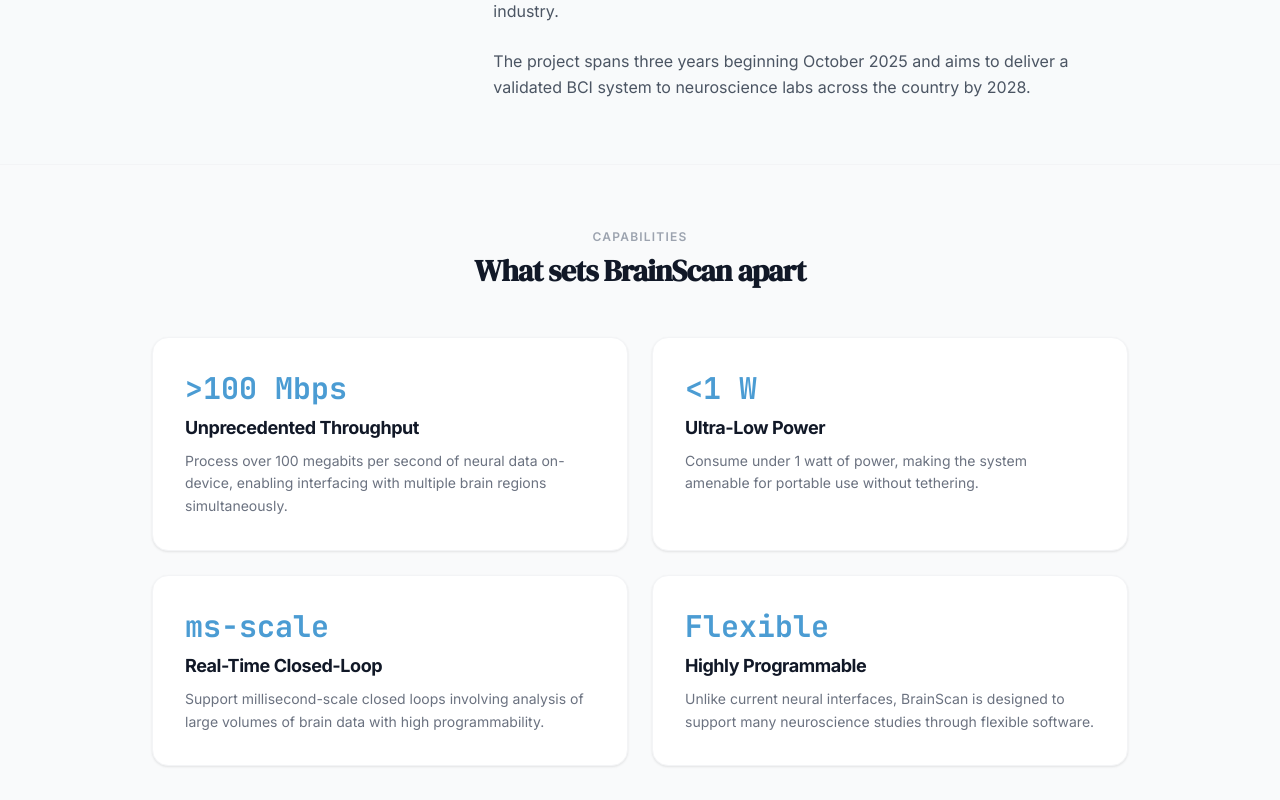
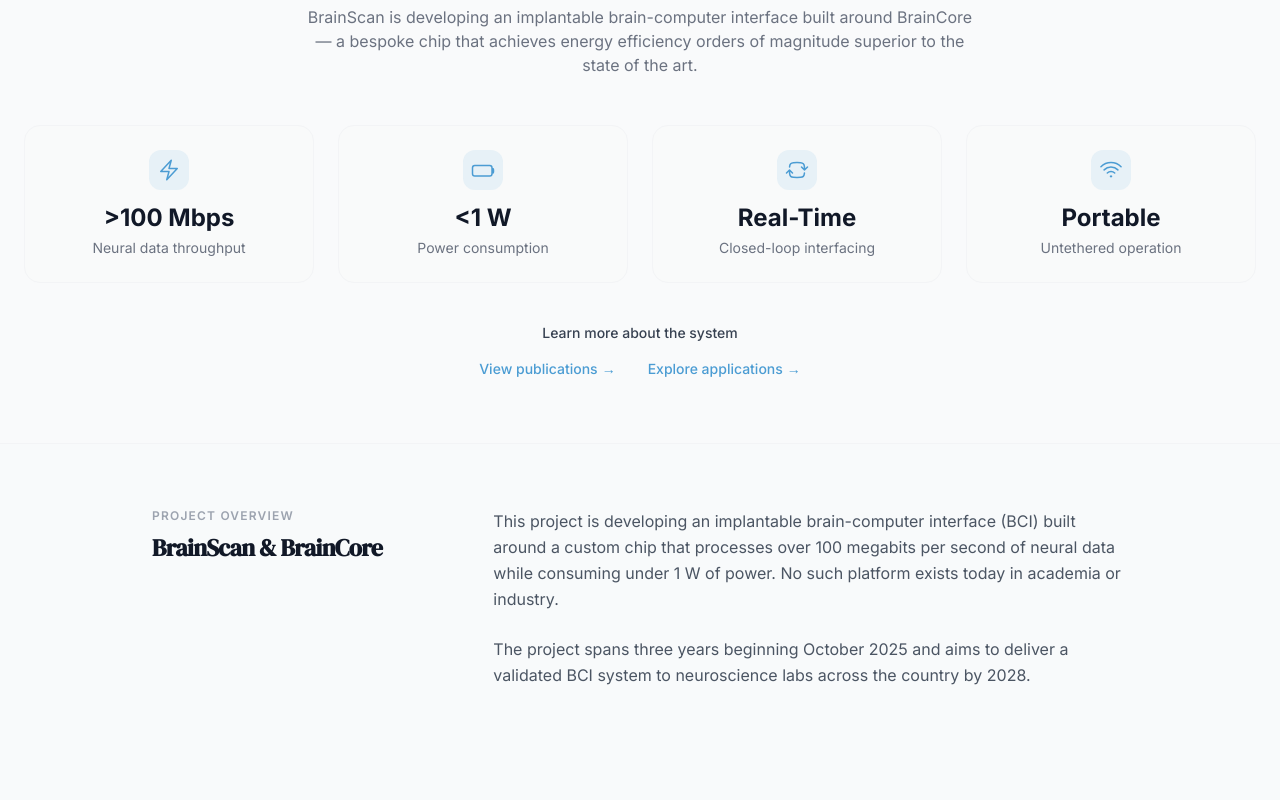
Before and after one commit to Gimmick12-DYY/UNCBCI_Project_Website, a Next.js app in the folder apps/web/: page /why in a window 1280 px wide. Shown: the part 640-1440 px from the top of the page. Built offline with nearby package versions, Linux system fonts and the light colour scheme.

Commit message:
Change- BrainScan home page

```diff
--- a/apps/web/app/page.tsx
+++ b/apps/web/app/page.tsx
@@ -4,36 +4,6 @@
 import { Hero } from '../components';
 
 export const dynamic = 'force-dynamic';
-
-const icons = {
-  throughput: (
-    <svg className="w-6 h-6" fill="none" stroke="currentColor" strokeWidth={1.5} viewBox="0 0 24 24">
-      <path strokeLinecap="round" strokeLinejoin="round" d="M3.75 13.5l10.5-11.25L12 10.5h8.25L9.75 21.75 12 13.5H3.75z" />
-    </svg>
-  ),
-  power: (
-    <svg className="w-6 h-6" fill="none" stroke="currentColor" strokeWidth={1.5} viewBox="0 0 24 24">
-      <path strokeLinecap="round" strokeLinejoin="round" d="M21 10.5h.375c.621 0 1.125.504 1.125 1.125v2.25c0 .621-.504 1.125-1.125 1.125H21M3.75 18h15A2.25 2.25 0 0021 15.75v-6a2.25 2.25 0 00-2.25-2.25h-15A2.25 2.25 0 001.5 9.75v6A2.25 2.25 0 003.75 18z" />
-    </svg>
-  ),
-  realtime: (
-    <svg className="w-6 h-6" fill="none" stroke="currentColor" strokeWidth={1.5} viewBox="0 0 24 24">
-      <path strokeLinecap="round" strokeLinejoin="round" d="M19.5 12c0-1.232-.046-2.453-.138-3.662a4.006 4.006 0 00-3.7-3.7 48.678 48.678 0 00-7.324 0 4.006 4.006 0 00-3.7 3.7c-.017.22-.032.441-.046.662M19.5 12l3-3m-3 3l-3-3m-12 3c0 1.232.046 2.453.138 3.662a4.006 4.006 0 003.7 3.7 48.656 48.656 0 007.324 0 4.006 4.006 0 003.7-3.7c.017-.22.032-.441.046-.662M4.5 12l3 3m-3-3l-3 3" />
-    </svg>
-  ),
-  portable: (
-    <svg className="w-6 h-6" fill="none" stroke="currentColor" strokeWidth={1.5} viewBox="0 0 24 24">
-      <path strokeLinecap="round" strokeLinejoin="round" d="M8.288 15.038a5.25 5.25 0 017.424 0M5.106 11.856c3.807-3.808 9.98-3.808 13.788 0M1.924 8.674c5.565-5.565 14.587-5.565 20.152 0M12.53 18.22l-.53.53-.53-.53a.75.75 0 011.06 0z" />
-    </svg>
-  ),
-};
-
-const capabilities = [
-  { stat: '>100 Mbps', label: 'Neural data throughput', icon: icons.throughput },
-  { stat: '<1 W', label: 'Power consumption', icon: icons.power },
-  { stat: 'Real-Time', label: 'Closed-loop interfacing', icon: icons.realtime },
-  { stat: 'Portable', label: 'Untethered operation', icon: icons.portable },
-];
 
 export default async function Page() {
   const allNews = await getPublishedNews();
@@ -43,31 +13,24 @@
     <div>
       <Hero />
 
-      {/* Why BrainScan summary */}
       <section className="bg-white border-y border-gray-100">
-        <div className="max-w-7xl mx-auto px-6 py-16">
-          <div className="text-center mb-12">
-            <p className="section-label mb-3">Why This System</p>
-            <h2 className="font-serif text-3xl md:text-4xl text-gray-900 mb-4">
-              No such platform exists today
-            </h2>
-            <p className="text-gray-500 max-w-2xl mx-auto">
-              BrainScan is developing an implantable brain-computer interface built around BrainCore &mdash;
-              a bespoke chip that achieves energy efficiency orders of magnitude superior to the state of the art.
-            </p>
-          </div>
-          <div className="grid grid-cols-2 md:grid-cols-4 gap-6">
-            {capabilities.map((cap) => (
-              <div key={cap.stat} className="text-center p-6 rounded-2xl bg-gray-50/80 border border-gray-100">
-                <div className="w-10 h-10 rounded-xl bg-unc/10 text-unc flex items-center justify-center mx-auto mb-3">{cap.icon}</div>
-                <div className="text-2xl font-bold text-gray-900 mb-1">{cap.stat}</div>
-                <div className="text-sm text-gray-500">{cap.label}</div>
-              </div>
-            ))}
-          </div>
-          <div className="text-center mt-8">
+        <div className="max-w-5xl mx-auto px-6 py-16 text-center">
+          <p className="section-label mb-3">NSF MRI Grant #2510152</p>
+          <h2 className="font-serif text-3xl md:text-4xl text-gray-900 mb-4">
+            A national instrument for neural interfacing
+          </h2>
+          <p className="text-gray-500 max-w-2xl mx-auto leading-relaxed">
+            BrainScan brings together researchers, engineers, and partner labs to build and share a
+            next-generation brain-computer interface&mdash;from custom BrainCore hardware to software
+            tools that labs can adopt nationwide.
+          </p>
+          <div className="flex justify-center gap-6 mt-8 flex-wrap">
             <Link href="/why" className="text-unc font-medium hover:text-unc-dark transition-colors text-sm inline-flex items-center gap-1 group">
-              Learn more about BrainScan
+              About BrainScan
+              <span className="group-hover:translate-x-1 transition-transform">&rarr;</span>
+            </Link>
+            <Link href="/application" className="text-unc font-medium hover:text-unc-dark transition-colors text-sm inline-flex items-center gap-1 group">
+              Explore applications
               <span className="group-hover:translate-x-1 transition-transform">&rarr;</span>
             </Link>
           </div>
@@ -107,6 +70,12 @@
                 <p className="text-xs text-gray-400 mt-0.5">{p.institution}</p>
               </div>
             ))}
+          </div>
+          <div className="text-center mt-10">
+            <Link href="/people" className="text-unc font-medium hover:text-unc-dark transition-colors text-sm inline-flex items-center gap-1 group">
+              Meet the team
+              <span className="group-hover:translate-x-1 transition-transform">&rarr;</span>
+            </Link>
           </div>
         </div>
       </section>
--- a/apps/web/app/why/page.tsx
+++ b/apps/web/app/why/page.tsx
@@ -1,33 +1,11 @@
 import React from 'react';
 import Link from 'next/link';
+import { CapabilityGrid } from '../../components/CapabilityGrid';
 
 export const metadata = {
   title: 'About BrainScan | BrainScan',
   description: 'BrainScan: An Instrument for High-Bandwidth Real-Time Closed-Loop Neural Interfacing, funded by NSF MRI Grant #2510152.',
 };
-
-const keyFeatures = [
-  {
-    title: 'Unprecedented Throughput',
-    description: 'Process over 100 megabits per second of neural data on-device, enabling interfacing with multiple brain regions simultaneously.',
-    stat: '>100 Mbps',
-  },
-  {
-    title: 'Ultra-Low Power',
-    description: 'Consume under 1 watt of power, making the system amenable for portable use without tethering.',
-    stat: '<1 W',
-  },
-  {
-    title: 'Real-Time Closed-Loop',
-    description: 'Support millisecond-scale closed loops involving analysis of large volumes of brain data with high programmability.',
-    stat: 'ms-scale',
-  },
-  {
-    title: 'Highly Programmable',
-    description: 'Unlike current neural interfaces, BrainScan is designed to support many neuroscience studies through flexible software.',
-    stat: 'Flexible',
-  },
-];
 
 const timeline = [
   { year: '2025', label: 'Project begins (October)', active: true },
@@ -63,6 +41,35 @@
         </div>
       </section>
 
+      <section className="bg-gray-50 border-y border-gray-100">
+        <div className="max-w-7xl mx-auto px-6 py-16">
+          <div className="text-center mb-12">
+            <p className="section-label mb-3">Why This System</p>
+            <h2 className="font-serif text-3xl md:text-4xl text-gray-900 mb-4">
+              No such platform exists today
+            </h2>
+            <p className="text-gray-500 max-w-2xl mx-auto">
+              BrainScan is developing an implantable brain-computer interface built around BrainCore &mdash;
+              a bespoke chip that achieves energy efficiency orders of magnitude superior to the state of the art.
+            </p>
+          </div>
+          <CapabilityGrid />
+          <div className="text-center mt-10 space-y-4">
+            <p className="text-sm font-medium text-gray-700">Learn more about the system</p>
+            <div className="flex flex-col sm:flex-row justify-center items-center gap-4 sm:gap-8">
+              <Link href="/publications" className="text-unc font-medium hover:text-unc-dark transition-colors text-sm inline-flex items-center gap-1 group">
+                View publications
+                <span className="group-hover:translate-x-1 transition-transform">&rarr;</span>
+              </Link>
+              <Link href="/application" className="text-unc font-medium hover:text-unc-dark transition-colors text-sm inline-flex items-center gap-1 group">
+                Explore applications
+                <span className="group-hover:translate-x-1 transition-transform">&rarr;</span>
+              </Link>
+            </div>
+          </div>
+        </div>
+      </section>
+
       {/* Overview (Writeup 1) */}
       <section className="max-w-5xl mx-auto px-6 py-16">
         <div className="grid md:grid-cols-3 gap-12">
@@ -80,25 +87,6 @@
               The project spans three years beginning October 2025 and aims to deliver a validated BCI system
               to neuroscience labs across the country by 2028.
             </p>
-          </div>
-        </div>
-      </section>
-
-      {/* Key capabilities */}
-      <section className="bg-gray-50 border-y border-gray-100">
-        <div className="max-w-5xl mx-auto px-6 py-16">
-          <div className="text-center mb-12">
-            <p className="section-label mb-2">Capabilities</p>
-            <h2 className="font-serif text-3xl text-gray-900">What sets BrainScan apart</h2>
-          </div>
-          <div className="grid sm:grid-cols-2 gap-6">
-            {keyFeatures.map((f) => (
-              <div key={f.title} className="card p-8">
-                <div className="text-3xl font-bold text-unc mb-2 font-mono">{f.stat}</div>
-                <h3 className="text-lg font-bold text-gray-900 mb-2">{f.title}</h3>
-                <p className="text-gray-500 text-sm leading-relaxed">{f.description}</p>
-              </div>
-            ))}
           </div>
         </div>
       </section>
--- /dev/null
+++ b/apps/web/components/CapabilityGrid.tsx
@@ -0,0 +1,47 @@
+import React from 'react';
+
+const icons = {
+  throughput: (
+    <svg className="w-6 h-6" fill="none" stroke="currentColor" strokeWidth={1.5} viewBox="0 0 24 24">
+      <path strokeLinecap="round" strokeLinejoin="round" d="M3.75 13.5l10.5-11.25L12 10.5h8.25L9.75 21.75 12 13.5H3.75z" />
+    </svg>
+  ),
+  power: (
+    <svg className="w-6 h-6" fill="none" stroke="currentColor" strokeWidth={1.5} viewBox="0 0 24 24">
+      <path strokeLinecap="round" strokeLinejoin="round" d="M21 10.5h.375c.621 0 1.125.504 1.125 1.125v2.25c0 .621-.504 1.125-1.125 1.125H21M3.75 18h15A2.25 2.25 0 0021 15.75v-6a2.25 2.25 0 00-2.25-2.25h-15A2.25 2.25 0 001.5 9.75v6A2.25 2.25 0 003.75 18z" />
+    </svg>
+  ),
+  realtime: (
+    <svg className="w-6 h-6" fill="none" stroke="currentColor" strokeWidth={1.5} viewBox="0 0 24 24">
+      <path strokeLinecap="round" strokeLinejoin="round" d="M19.5 12c0-1.232-.046-2.453-.138-3.662a4.006 4.006 0 00-3.7-3.7 48.678 48.678 0 00-7.324 0 4.006 4.006 0 00-3.7 3.7c-.017.22-.032.441-.046.662M19.5 12l3-3m-3 3l-3-3m-12 3c0 1.232.046 2.453.138 3.662a4.006 4.006 0 003.7 3.7 48.656 48.656 0 007.324 0 4.006 4.006 0 003.7-3.7c.017-.22.032-.441.046-.662M4.5 12l3 3m-3-3l-3 3" />
+    </svg>
+  ),
+  portable: (
+    <svg className="w-6 h-6" fill="none" stroke="currentColor" strokeWidth={1.5} viewBox="0 0 24 24">
+      <path strokeLinecap="round" strokeLinejoin="round" d="M8.288 15.038a5.25 5.25 0 017.424 0M5.106 11.856c3.807-3.808 9.98-3.808 13.788 0M1.924 8.674c5.565-5.565 14.587-5.565 20.152 0M12.53 18.22l-.53.53-.53-.53a.75.75 0 011.06 0z" />
+    </svg>
+  ),
+};
+
+const capabilities = [
+  { stat: '>100 Mbps', label: 'Neural data throughput', icon: icons.throughput },
+  { stat: '<1 W', label: 'Power consumption', icon: icons.power },
+  { stat: 'Real-Time', label: 'Closed-loop interfacing', icon: icons.realtime },
+  { stat: 'Portable', label: 'Untethered operation', icon: icons.portable },
+];
+
+export function CapabilityGrid() {
+  return (
+    <div className="grid grid-cols-2 md:grid-cols-4 gap-6">
+      {capabilities.map((cap) => (
+        <div key={cap.stat} className="text-center p-6 rounded-2xl bg-gray-50/80 border border-gray-100">
+          <div className="w-10 h-10 rounded-xl bg-unc/10 text-unc flex items-center justify-center mx-auto mb-3">
+            {cap.icon}
+          </div>
+          <div className="text-2xl font-bold text-gray-900 mb-1">{cap.stat}</div>
+          <div className="text-sm text-gray-500">{cap.label}</div>
+        </div>
+      ))}
+    </div>
+  );
+}
--- a/apps/web/components/index.ts
+++ b/apps/web/components/index.ts
@@ -4,3 +4,4 @@
 export { PersonCard } from './PersonCard';
 export { PartnerFlipCard } from './PartnerFlipCard';
 export { Hero } from './Hero';
+export { CapabilityGrid } from './CapabilityGrid';
```
